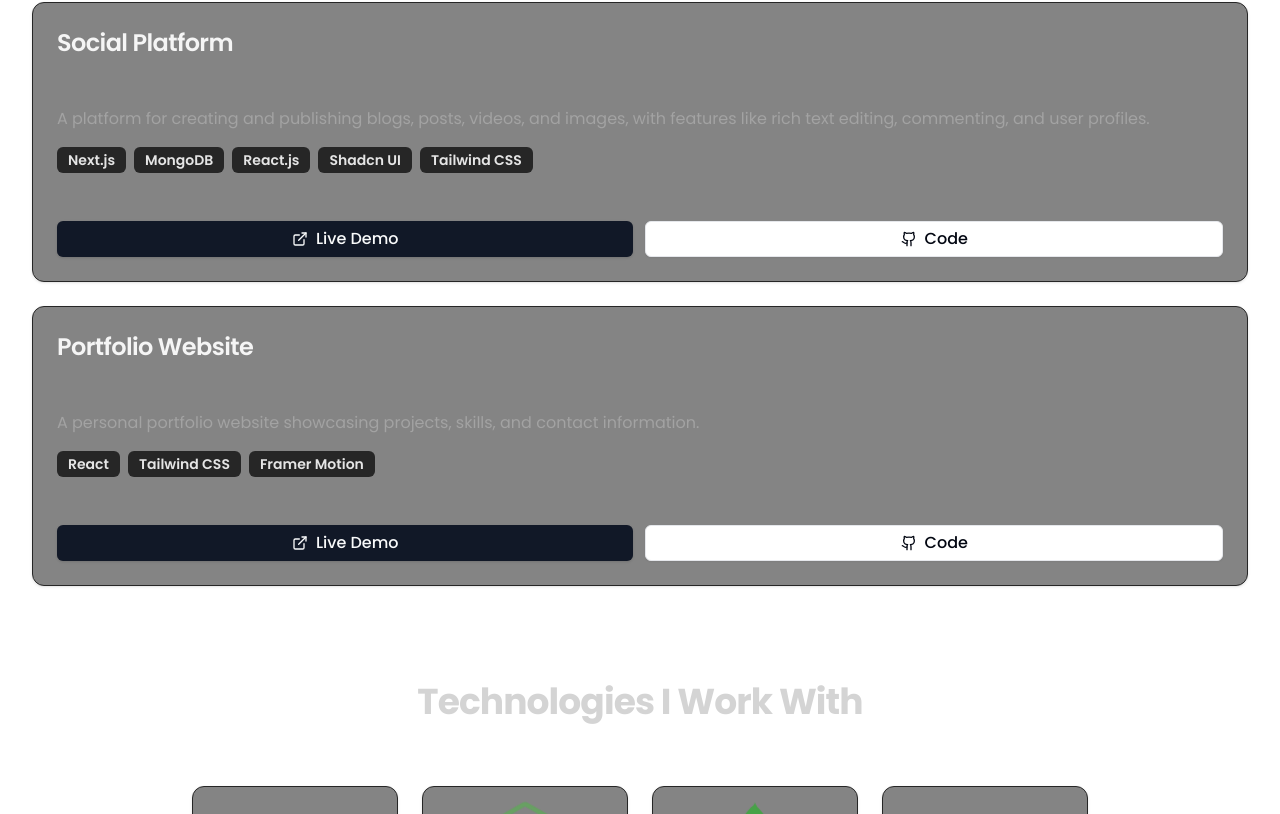
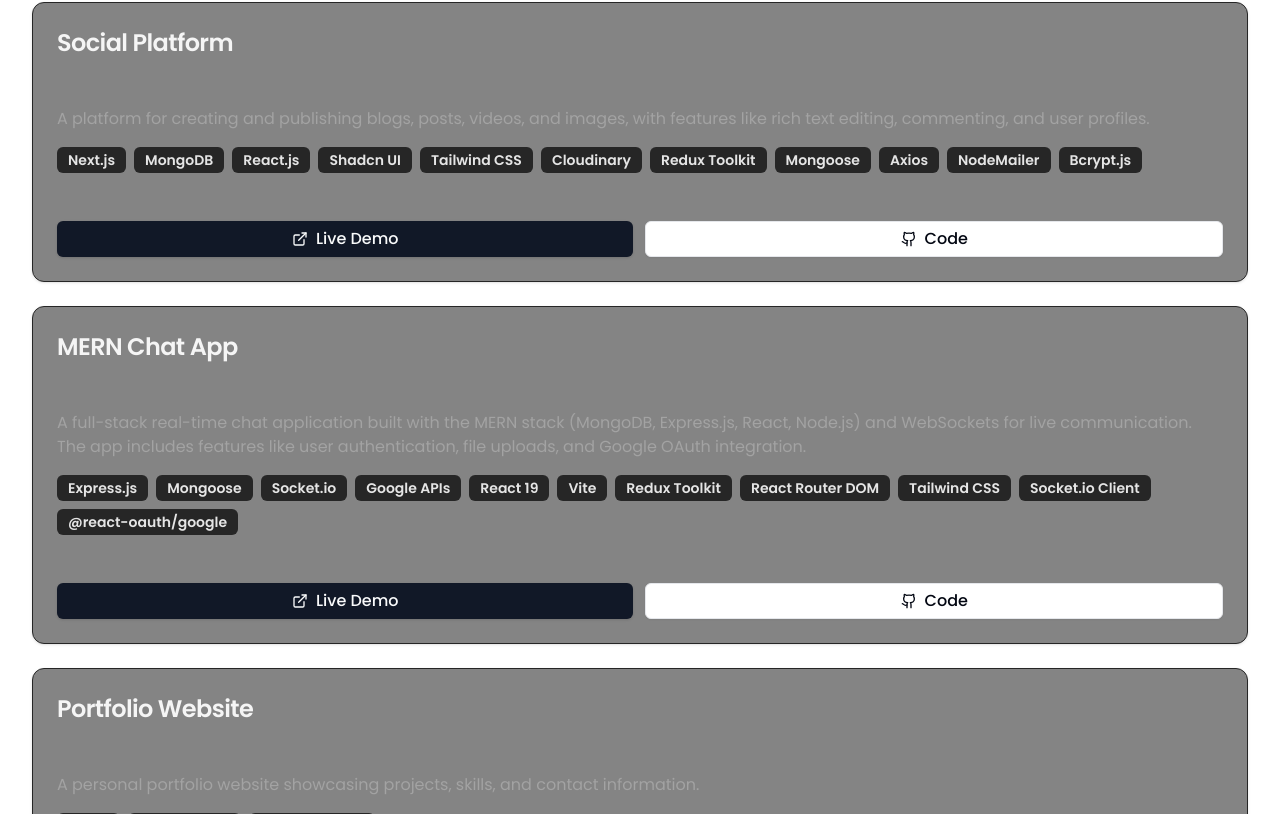
Before and after one commit to Neeraj110/PortFolio, a React (Vite) app: page / in a window 1280 px wide. Shown: the part 1206-2020 px from the top of the page. Built offline with nearby package versions, Linux system fonts and the light colour scheme.

Commit message:
feat: update Projects component to display all technologies and add new MERN Chat App project

```diff
--- a/src/components/Projects.jsx
+++ b/src/components/Projects.jsx
@@ -50,8 +50,8 @@ function Projects() {
               <p className="text-neutral-400 text-sm md:text-base mb-4 line-clamp-3">
                 {project.description}
               </p>
-              <div className="flex flex-wrap gap-2 max-h-24 overflow-hidden">
-                {project.technologies.slice(0, 5).map((tech, idx) => (
+              <div className="flex flex-wrap gap-2  ">
+                {project.technologies.map((tech, idx) => (
                   <Badge
                     key={idx}
                     variant="secondary"
--- a/src/constants/index.js
+++ b/src/constants/index.js
@@ -1,4 +1,3 @@
-
 export const HERO_CONTENT = `I'm passionate Frontend Developer with a knack for creating seamless, responsive web applications. I specialize in HTML, CSS, JavaScript, and have experience with React.js, Redux, and Tailwind CSS. I also have some exposure to the MERN stack, which helps me build full-stack applications. My goal is to craft user-friendly, dynamic interfaces that enhance the user experience. Let's bring your ideas to life on the web!
 `;
 
@@ -48,15 +47,26 @@ export const PROJECTS = [
     link: "https://blog-app-using-nextjs-mu.vercel.app",
     github: "https://github.com/Neeraj110/Blog-app-using-Nextjs",
   },
-  // {
-  //   title: "Task Management App",
-  //   image: project2,
-  //   description:
-  //     "An application for managing tasks and projects, with features such as task creation, assignment, and progress tracking.",
-  //   technologies: ["HTML", "CSS", "Angular", "Firebase"],
-  //   link: "#",
-  //   github: "#",
-  // },
+  {
+    title: "MERN Chat App",
+    description:
+      "A full-stack real-time chat application built with the MERN stack (MongoDB, Express.js, React, Node.js) and WebSockets for live communication. The app includes features like user authentication, file uploads, and Google OAuth integration.",
+    technologies: [
+      "Express.js",
+      "Mongoose",
+      "Socket.io",
+      "Google APIs",
+      "React 19",
+      "Vite",
+      "Redux Toolkit",
+      "React Router DOM",
+      "Tailwind CSS",
+      "Socket.io Client",
+      "@react-oauth/google",
+    ],
+    link: "https://mern-chat-app-k2v2.onrender.com",
+    github: "https://github.com/Neeraj110/mern-chat-app",
+  },
   {
     title: "Portfolio Website",
     description:
```
